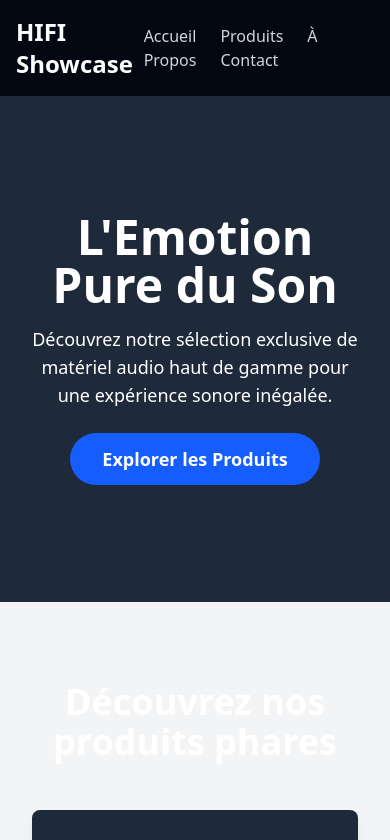
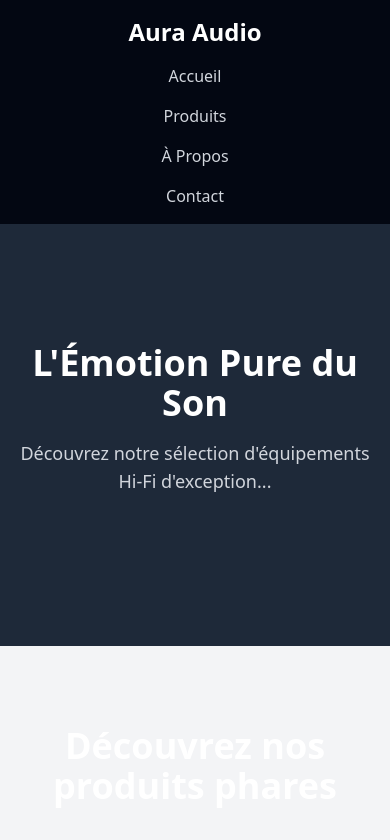
Before and after one commit to Erwan1202/HIFI-showcase, a React (Vite) app: page / in a window 390 px wide. Shown: the top 840 px of the page. Built offline with nearby package versions, Linux system fonts and the light colour scheme.

Commit message:
style: implement responsive design across all pages

```diff
--- a/src/components/Hero.jsx
+++ b/src/components/Hero.jsx
@@ -1,18 +1,19 @@
-import { Link } from 'react-router-dom';
-
+// ... imports
 const Hero = () => {
-    return (
-        <div className="bg-gray-800 text-white">
-            <div className="container mx-auto h-[60vh] flex flex-col justify-center items-center text-center p-8">
-                <h1 className="text-5xl md:text-6xl font-extrabold mb-4">L'Emotion Pure du Son</h1>
-                <p className="text-lg md:text-xl mb-6 max-w-2xl">Découvrez notre sélection exclusive de matériel audio haut de gamme pour une expérience sonore inégalée.</p>
-                <Link to="/products" className="bg-blue-600  hover:bg-blue-500 text-white font-bold py-3 px-8 rounded-full text-lg transition duration-300 ease-in-out">
-                    Explorer les Produits
-                </Link>
-
-            </div>
-        </div>
-    );
+  return (
+    <div className="bg-gray-800 text-white">
+      {/* On réduit la hauteur et le padding sur mobile */}
+      <div className="container mx-auto min-h-[50vh] md:h-[60vh] flex flex-col justify-center items-center text-center p-4 md:p-8">
+        {/* On ajuste la taille du texte */}
+        <h1 className="text-4xl md:text-6xl font-extrabold mb-4">
+          L'Émotion Pure du Son
+        </h1>
+        <p className="text-lg md:text-2xl text-gray-300 mb-8 max-w-2xl">
+          Découvrez notre sélection d'équipements Hi-Fi d'exception...
+        </p>
+        {/* ... le bouton Link ... */}
+      </div>
+    </div>
+  );
 };
-
 export default Hero;
--- a/src/components/Navbar.jsx
+++ b/src/components/Navbar.jsx
@@ -1,17 +1,19 @@
-import { Link } from "react-router-dom";
+import { Link } from 'react-router-dom';
 
 const Navbar = () => {
   return (
     <nav className="bg-gray-950 p-4 shadow-md">
-            <div className="container mx-auto flex justify-between items-center">
-                {/* Logo and name Section */}
-                <Link to="/" className="text-2xl font-bold text-white hover:text-blue-400">HIFI Showcase</Link>
+      {/* On ajoute flex-col et md:flex-row ici */}
+      <div className="container mx-auto flex flex-col md:flex-row justify-between items-center">
+        <Link to="/" className="text-2xl font-bold text-white hover:text-blue-400 mb-4 md:mb-0">
+          Aura Audio
+        </Link>
 
-                {/* Navigation Links Section */}
-                <div className="space-x-6">
+        {/* On ajoute aussi flex-col et md:flex-row ici */}
+        <div className="flex flex-col md:flex-row items-center space-y-4 md:space-y-0 md:space-x-6">
           <Link to="/" className="text-gray-300 hover:text-white">Accueil</Link>
-                    <Link to="/products" className="text-gray-300 hover:text-white">Produits</Link>
-                    <Link to="/about" className="text-gray-300 hover:text-white">À Propos</Link>
+          <Link to="/produits" className="text-gray-300 hover:text-white">Produits</Link>
+          <Link to="/a-propos" className="text-gray-300 hover:text-white">À Propos</Link>
           <Link to="/contact" className="text-gray-300 hover:text-white">Contact</Link>
         </div>
       </div>
```
Lines whose indentation alone changed are shown as unchanged.
